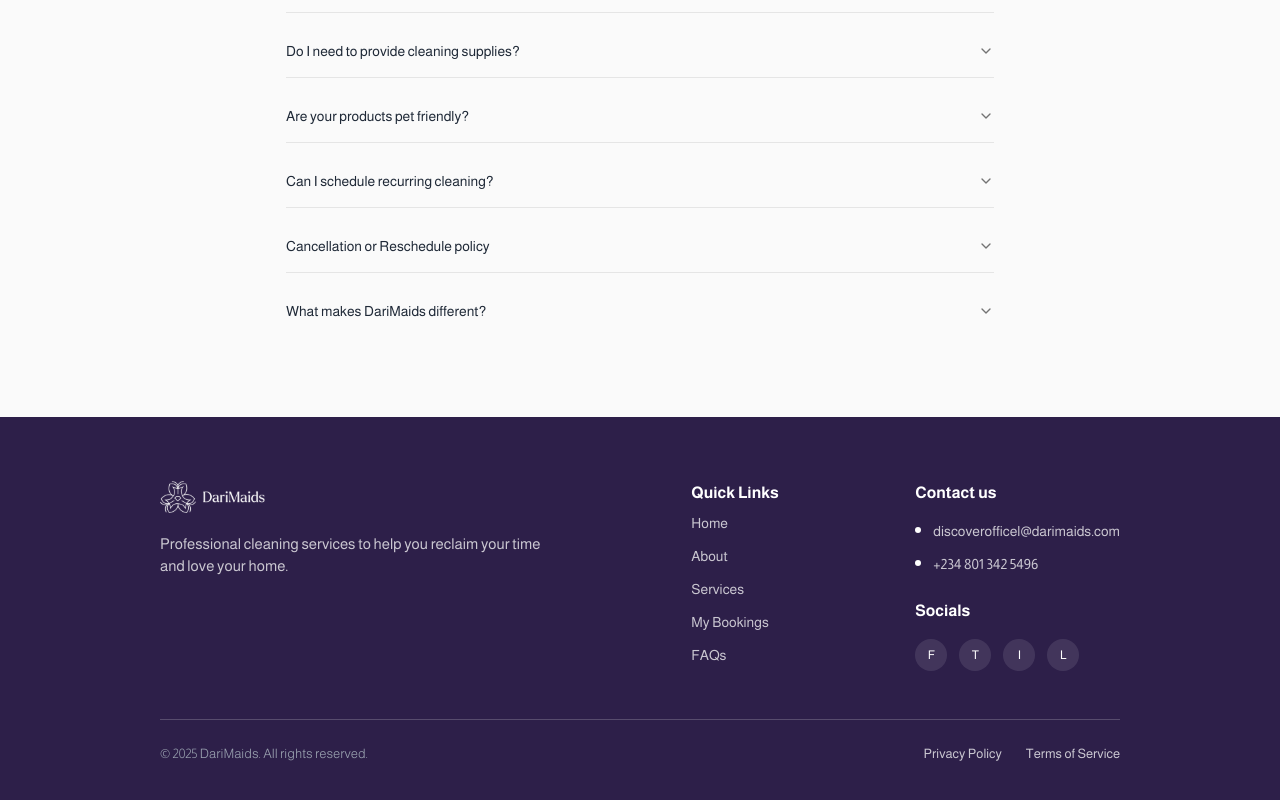
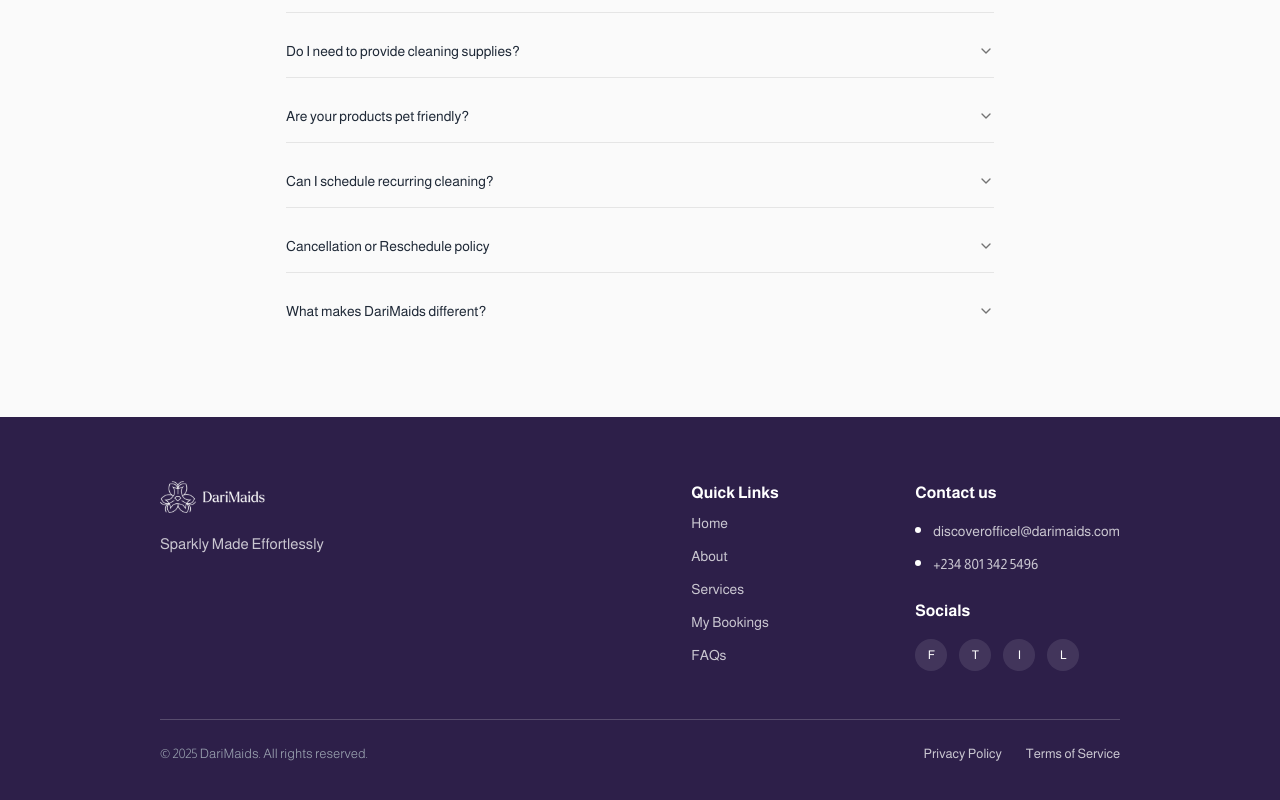
Before and after one commit to darimaids/darimaids, a Next.js app: page / in a window 1280 px wide. Shown: the part 4278-5078 px from the top of the page. Built offline with nearby package versions, Linux system fonts and the light colour scheme.

Commit message:
update: tagline

```diff
--- a/components/ui/footer.tsx
+++ b/components/ui/footer.tsx
@@ -23,8 +23,7 @@ const Footer = () => {
 
             {/* Tagline */}
             <p className="text-[15px] leading-[22px] text-[#CAC7D1] font-normal">
-              Professional cleaning services to help you reclaim your time and
-              love your home.
+              Sparkly Made Effortlessly
             </p>
           </div>
 
@@ -34,13 +33,8 @@ const Footer = () => {
             <div className="flex flex-col space-y-4 min-w-[160px]">
               <h3 className="text-[16px] font-semibold mb-2">Quick Links</h3>
               <div className="flex flex-col space-y-3">
-                {[
-                  "Home",
-                  "About",
-                  "Services",
-                  "My Bookings",
-                  "FAQs",
-                ].map((link) => (
+                {["Home", "About", "Services", "My Bookings", "FAQs"].map(
+                  (link) => (
                     <a
                       key={link}
                       href="#"
@@ -48,7 +42,8 @@ const Footer = () => {
                     >
                       {link}
                     </a>
-                ))}
+                  )
+                )}
               </div>
             </div>
 
```
Lines whose indentation alone changed are shown as unchanged.
